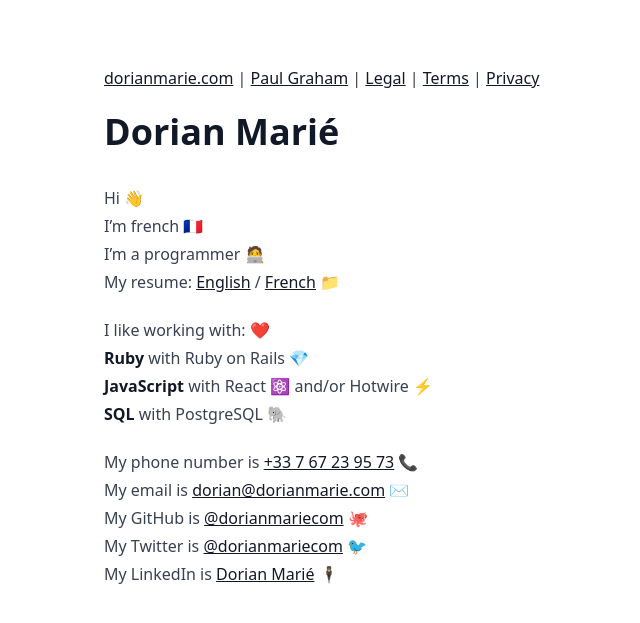
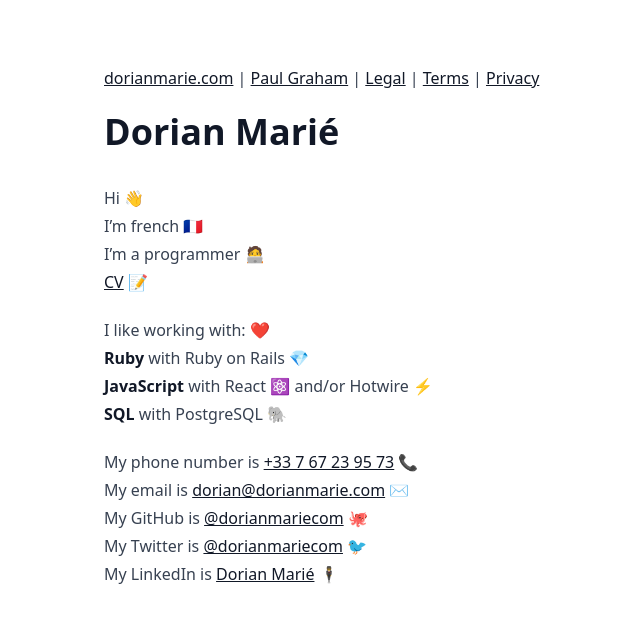
Before and after one commit to dorianmariecom/dorianmarie.com, a Jekyll site: the page built from index.md, in a window 1280 px wide. Shown: the top 623 px of the page, without its empty margins (104-744 px from the left). Built offline with Jekyll 4.4.1, drawn with Linux system fonts in a browser that asks for light colours.

Commit message:
one cv link

```diff
--- a/index.md
+++ b/index.md
@@ -6,7 +6,7 @@ layout: default
 Hi 👋<br>
 I’m french 🇫🇷<br>
 I’m a programmer 🧑‍💻<br>
-My resume: [English](/cv.pdf) / [French](/fr/cv.pdf) 📁<br>
+[CV](/cv.pdf) 📝
 
 I like working with: ❤️<br>
 **Ruby** with Ruby on Rails 💎<br>
```
